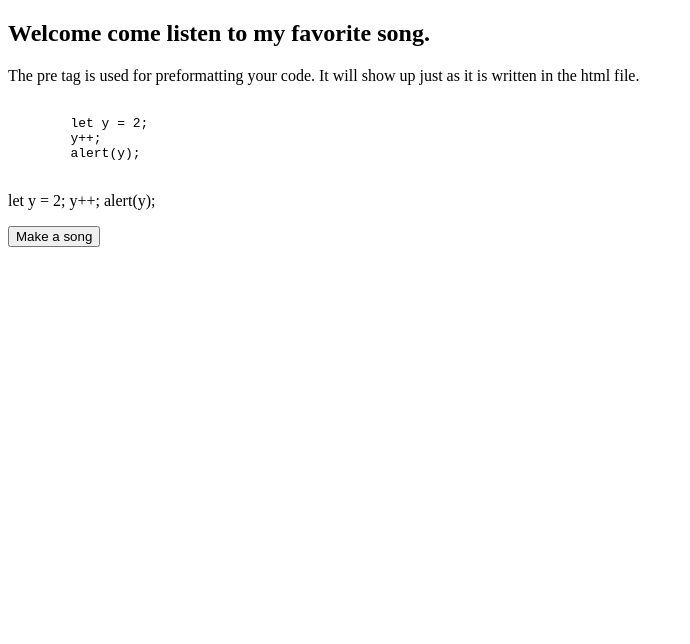
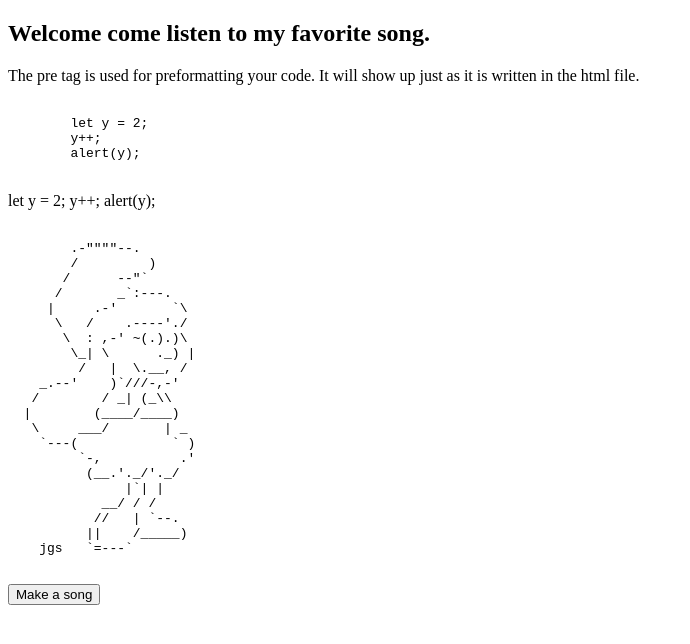
Before and after one commit to JDorseyy/JavaScript-Function-01, a plain HTML site: page index.html in a window 1280 px wide. Shown: the whole page, without its empty margins (0-690 px from the left). Drawn offline with Linux system fonts and the light colour scheme.

Commit message:
added some art

```diff
--- a/index.html
+++ b/index.html
@@ -20,6 +20,29 @@
         y++;
         alert(y);
       </p>
+      <pre>
+        .-""""--.
+        /         )
+       /      --"`
+      /       _`:---.
+     |     .-'       `\
+      \   /    .----'./
+       \  : ,-' ~(.).)\
+        \_| \      ._) |
+         /   |  \.__, /
+    _.--'    )`///-,-'
+   /        / _| (_\\
+  |        (____/____)
+   \     ___/       | _
+    `---(            ` )
+         `-,          .'
+          (__.'._/'._/
+               |`| |
+            __/ / /
+           //   | `--.
+          ||    /_____)
+    jgs   `=---`
+      </pre>
       <section>
         <pre id="gloo"></pre>
         <button id="go-glo">Make a song</button>
```
